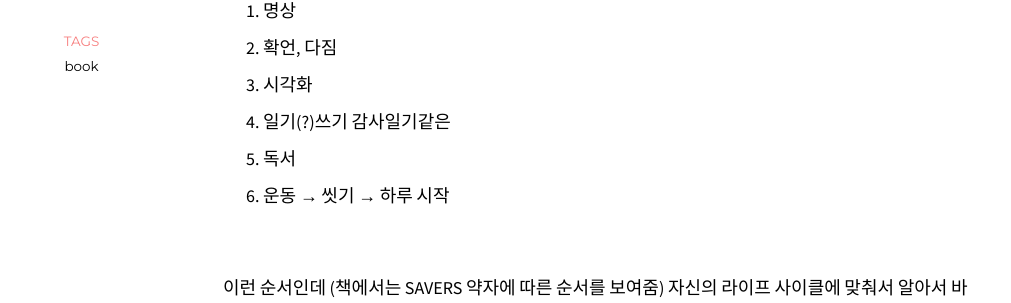
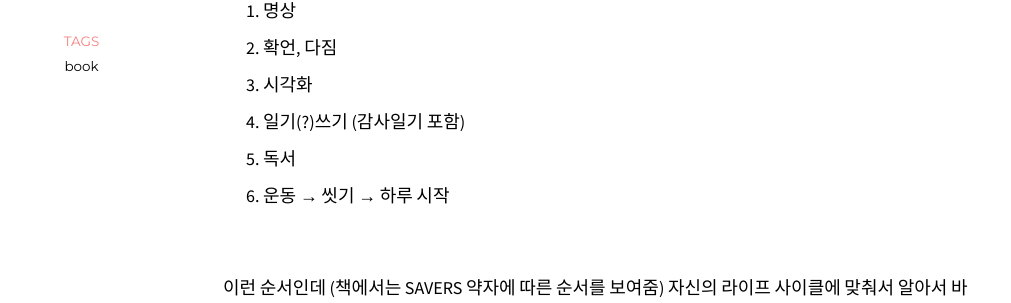
Before and after one commit to ssammykim/ssammykim.github.io, a Jekyll site: the page built from _posts/2020-08-09-miracle-morning.md, in a window 1280 px wide and 900 px high, scrolled down 632 px. Shown: the part 150-453 px from the top of the window, without its empty margins (152-1163 px from the left). Built offline with Jekyll 4.4.1, drawn with Linux system fonts in a browser that asks for light colours; nearby versions of some CDN libraries; some web fonts are replaced; comment, search, counter and statistics services are not loaded.

Commit message:
Update 2020-08-09-miracle-morning.md

```diff
--- a/_posts/2020-08-09-miracle-morning.md
+++ b/_posts/2020-08-09-miracle-morning.md
@@ -21,7 +21,7 @@ excerpt_separator: "<!--more-->"
 1. 명상
 2. 확언, 다짐
 3. 시각화
-4. 일기(?)쓰기 감사일기같은
+4. 일기(?)쓰기 (감사일기 포함)
 5. 독서
 6. 운동 → 씻기 → 하루 시작
 
```
